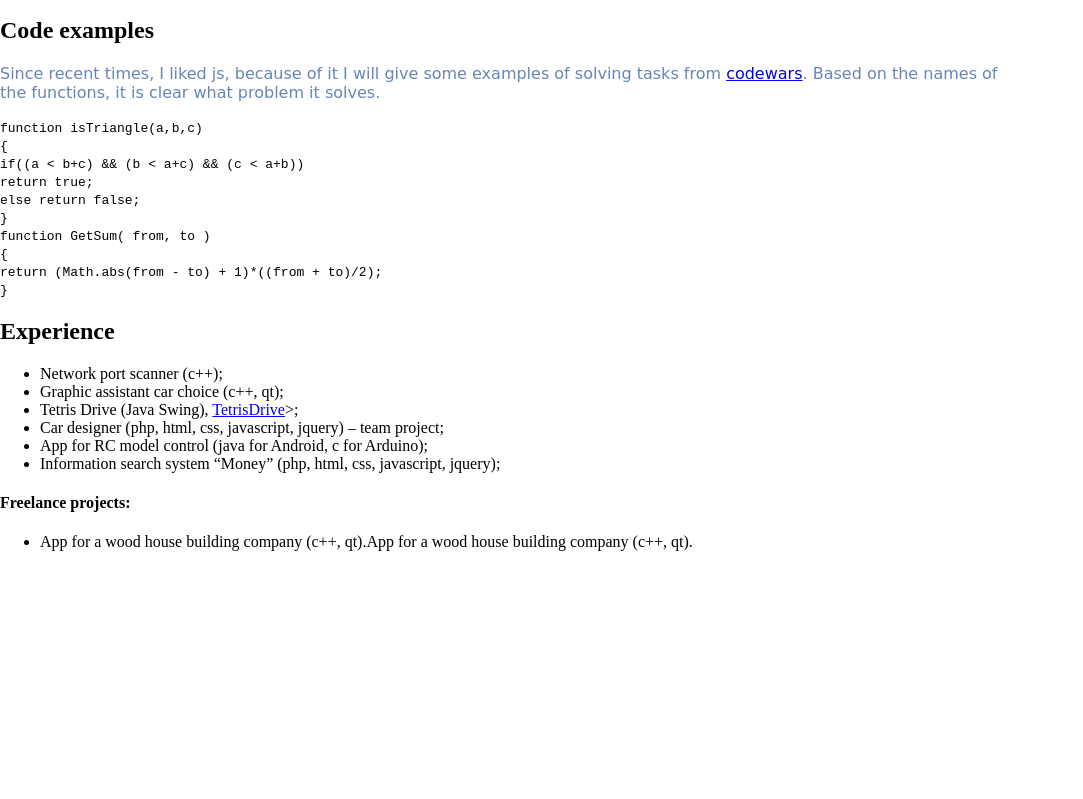
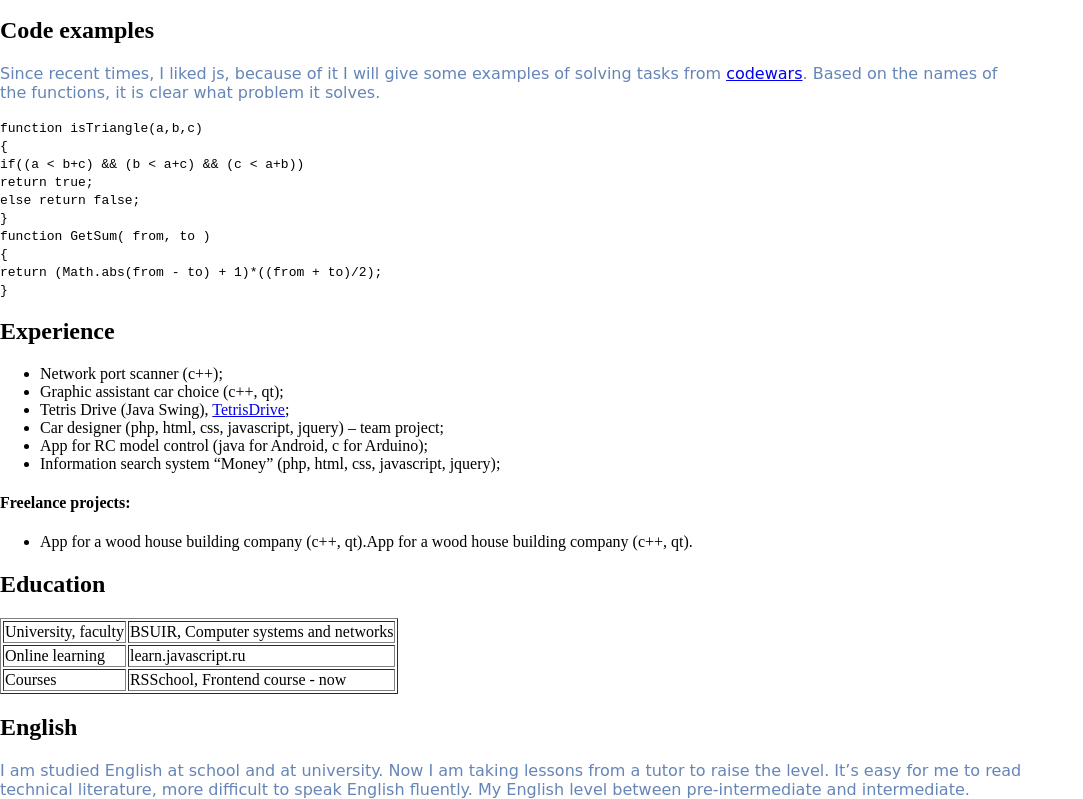
Before and after one commit to timary13/rsschool-cv, a plain HTML site: page index.html in a window 1280 px wide. Shown: the part 1281-2080 px from the top of the page, without its empty margins (0-1083 px from the left). Before the commit the page ends 1832 px from the top, so only its background shows below. Drawn offline with Linux system fonts and the light colour scheme.

Commit message:
feat: add education and english level item

```diff
--- a/index.html
+++ b/index.html
@@ -113,7 +113,7 @@
         <ul>
             <li>Network port scanner (c++);</li>
             <li>Graphic assistant car choice (c++, qt);</li>
-            <li>Tetris Drive (Java Swing), <a href="https://github.com/timary13/TetrisDrive">TetrisDrive</a>>;</li>
+            <li>Tetris Drive (Java Swing), <a href="https://github.com/timary13/TetrisDrive">TetrisDrive</a>;</li>
             <li>Car designer (php, html, css, javascript, jquery) – team project;</li>
             <li>App for RC model control (java for Android, c for Arduino);</li>
             <li>Information search system “Money” (php, html, css, javascript, jquery);</li>
@@ -124,5 +124,29 @@
         </ul>
     </div>
 
+    <div class="item education">
+        <h2>Education</h2>
+        <table border="1">
+            <tr>
+                <td>University, faculty</td>
+                <td>BSUIR, Computer systems and networks</td>
+            </tr>
+            <tr>
+                <td>Online learning</td>
+                <td>learn.javascript.ru</td>
+            </tr>
+            <tr>
+                <td>Courses</td>
+                <td>RSSchool, Frontend course - now</td>
+            </tr>
+        </table>
+    </div>
+
+    <div class="item english">
+        <h2>English</h2>
+        <p>I am studied English at school and at university. Now I am taking lessons from a tutor to raise the level. It’s easy for me to read technical literature, more difficult to speak English fluently. My English level between pre-intermediate and intermediate.
+        </p>
+    </div>
+
 </body>
 </html>
```
Also changed, not shown: style.css (line endings or trailing spaces).
